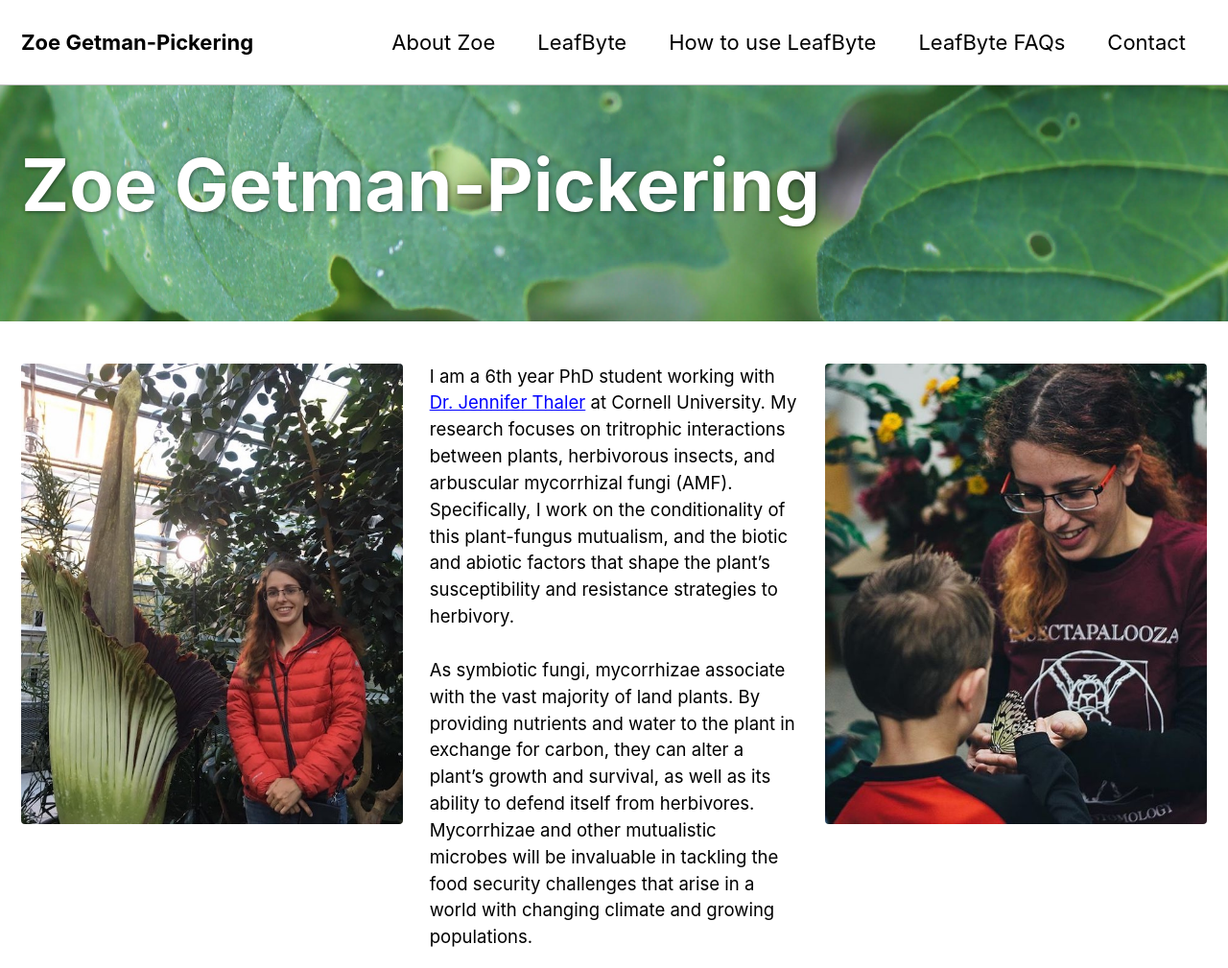
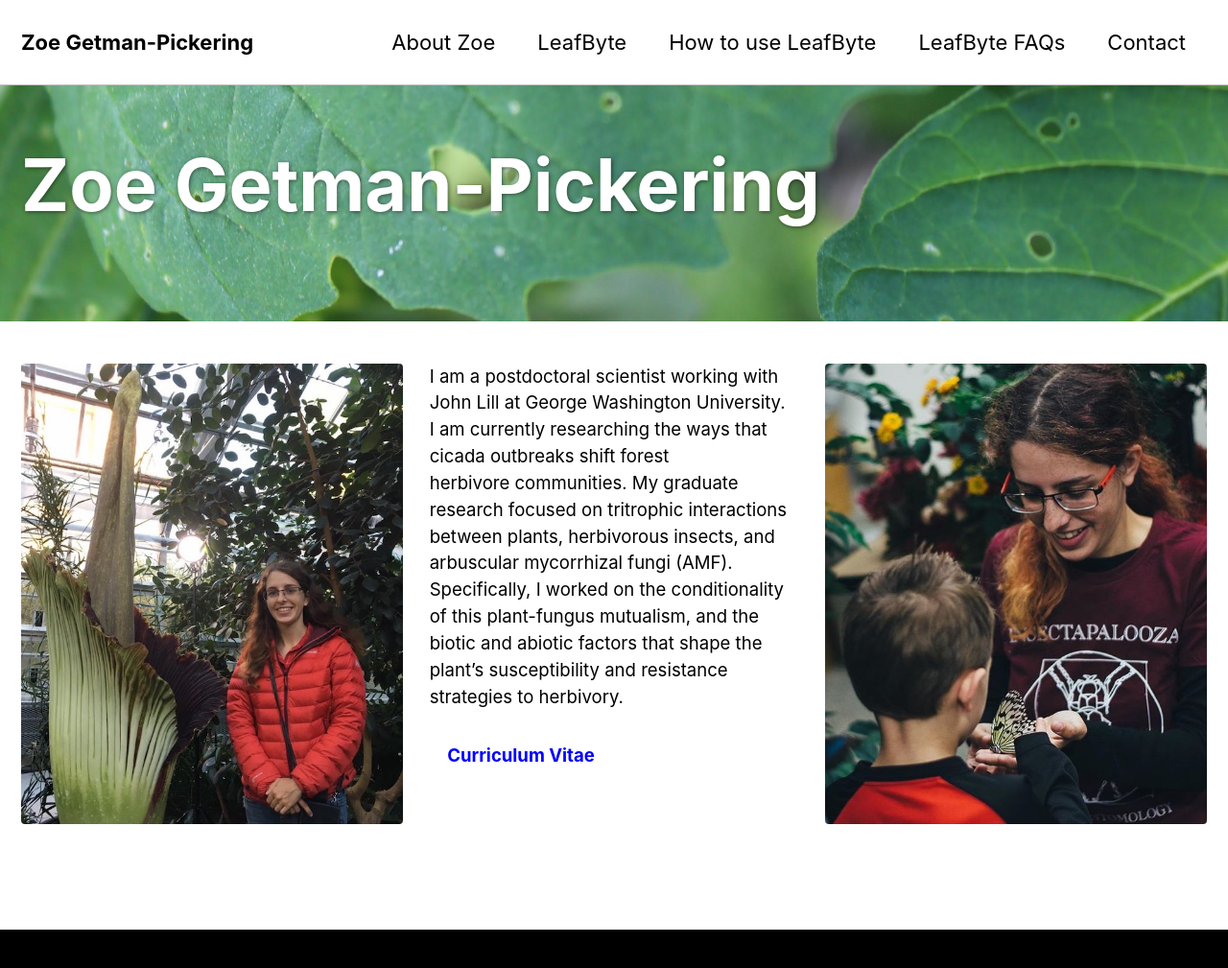
Before and after one commit to Zoegp/zoegp.github.io, a Jekyll site: the page built from index.html, in a window 1280 px wide, cut to the strip 0-1009 px from the top of the page. Shown: the whole strip at 96% size. Built offline with Jekyll 4.4.1, drawn with Linux system fonts in a browser that asks for light colours; cached includes are drawn as plain includes; nearby versions of some CDN libraries; the list of posts is cut into pages by our own code.

Commit message:
Update index.html

```diff
--- a/index.html
+++ b/index.html
@@ -7,7 +7,9 @@ header:
 feature_row:
   - image_path: images/Zoe with a corpse flower.jpg
     alt: "Zoe with a corpse flower"
-  - excerpt: 'I am a 6th year PhD student working with [Dr. Jennifer Thaler](https://blogs.cornell.edu/thaler) at Cornell University. My research focuses on tritrophic interactions between plants, herbivorous insects, and arbuscular mycorrhizal fungi (AMF). Specifically, I work on the conditionality of this plant-fungus mutualism, and the biotic and abiotic factors that shape the plant’s susceptibility and resistance strategies to herbivory.<br /><br />As symbiotic fungi, mycorrhizae associate with the vast majority of land plants. By providing nutrients and water to the plant in exchange for carbon, they can alter a plant’s growth and survival, as well as its ability to defend itself from herbivores. Mycorrhizae and other mutualistic microbes will be invaluable in tackling the food security challenges that arise in a world with changing climate and growing populations.'
+  - excerpt: 'I am a postdoctoral scientist working with John Lill at George Washington University.  I am currently researching the ways that cicada outbreaks shift forest herbivore communities.
+My graduate research focused on tritrophic interactions between plants, herbivorous insects, and arbuscular mycorrhizal fungi (AMF). Specifically, I worked on the conditionality of this plant-fungus mutualism, and the biotic and abiotic factors that shape the plant’s susceptibility and resistance strategies to herbivory.
+'
     url: Zoe Getman-Pickering CV 2019.pdf
     btn_label: "Curriculum Vitae"
   - image_path: images/Zoe at Insectapalooza.jpg
```
